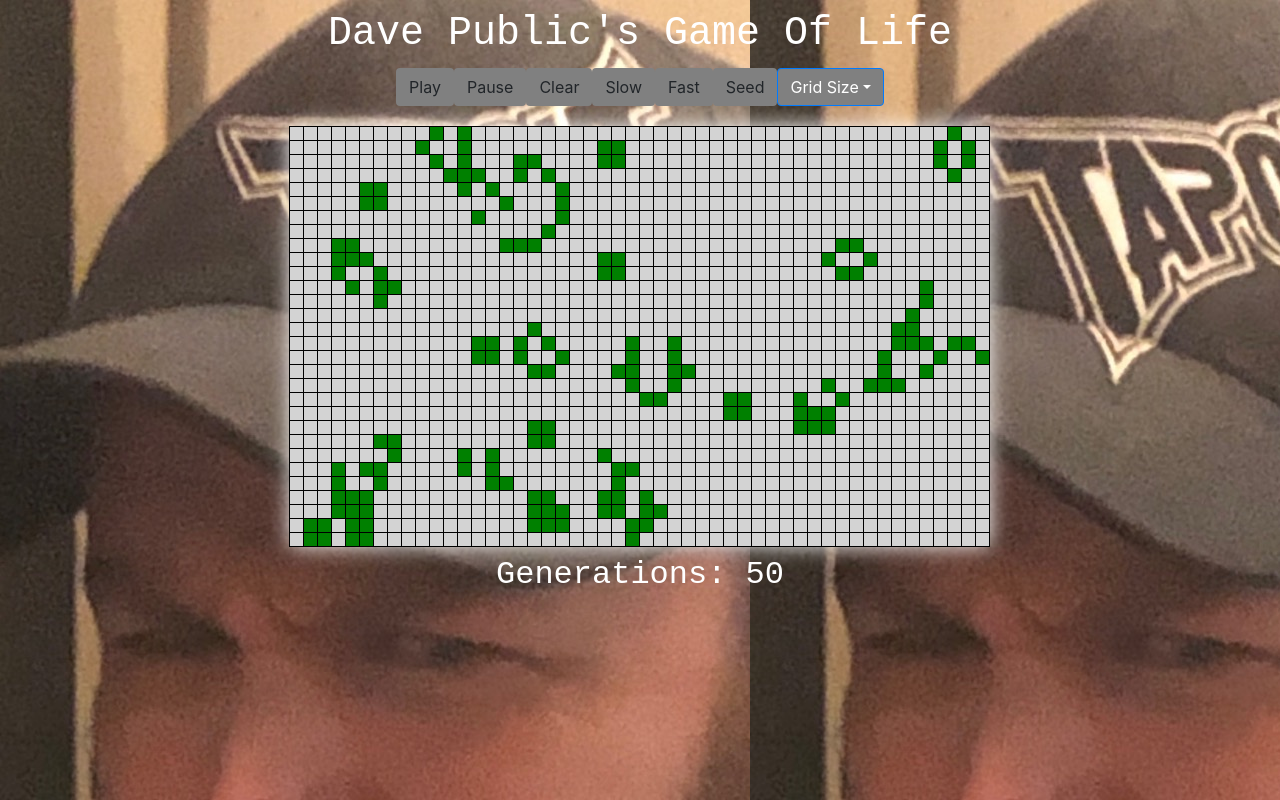
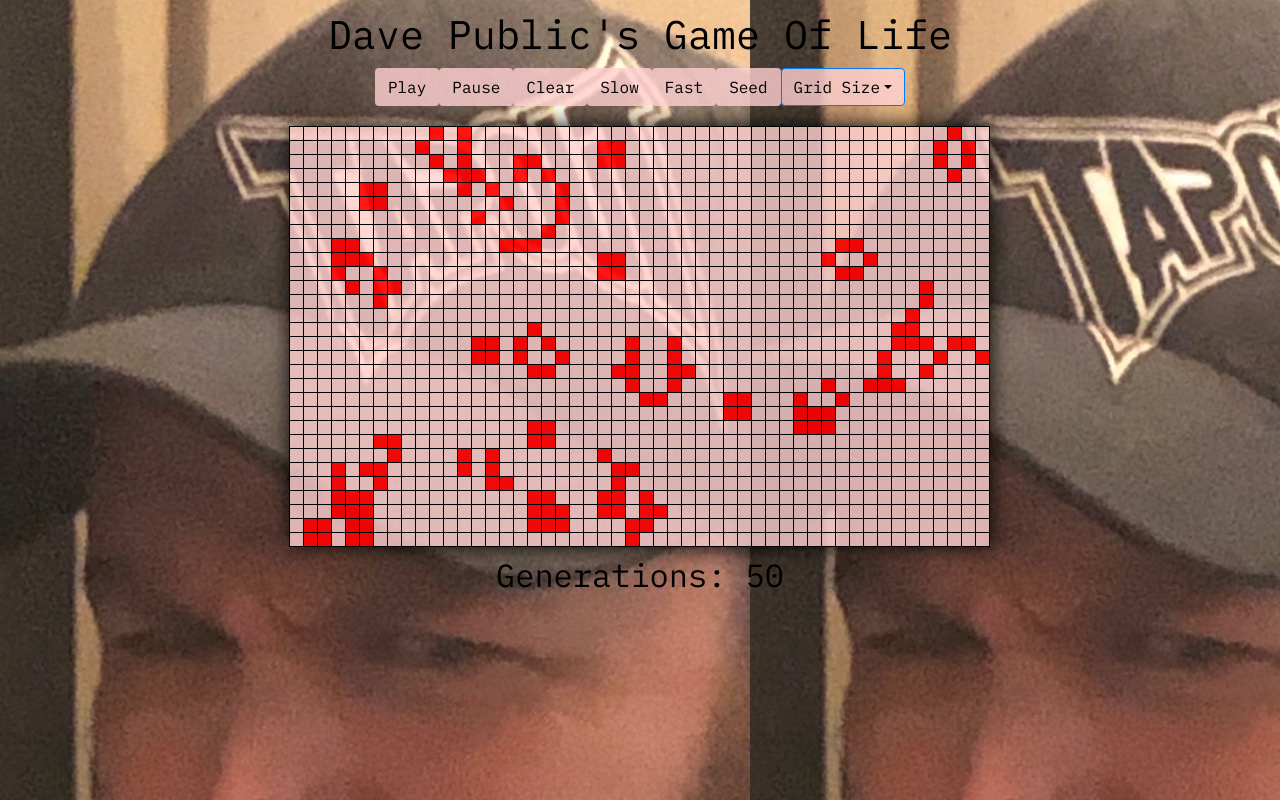
Before and after one commit to egrieshaber/game-of-life, a React (Create React App) app: page / in a window 1280 px wide. Built offline with nearby package versions, Linux system fonts and the light colour scheme.

Commit message:
css adjustments
adjusted font, and grid, button colors to red theme

```diff
--- a/src/index.css
+++ b/src/index.css
@@ -1,3 +1,6 @@
+@import url('https://fonts.googleapis.com/css?family=IBM+Plex+Mono|Major+Mono+Display');
+
+
 body {
   background-image: url('../src/IMG_2397.JPG');
 }
@@ -12,15 +15,15 @@ body {
 }
 
 .off {
-  background-color: lightgray;
+  background-color: rgba(255, 209, 209, 0.8);
 }
 
 .on {
-  background-color: green;
+  background-color: rgba(255, 0, 0, 0.9);
 }
 
 .box:hover {
-  background: #00cf;
+  background: black;
 }
 
 .center {
@@ -33,16 +36,18 @@ body {
   width: 150px;
   line-height: 0;
   margin: auto;
-  box-shadow: 0 0 20px white;
+  box-shadow: 0 0 20px black;
   margin-top: 20px;
 }
 
 .btn {
-  background: grey;
+  background: rgba(255, 209, 209, 0.8);
+  font-family: 'IBM Plex Mono', monospace;
+  color: black;
 }
 
 h1 {
-  color: white;
+  color: black;
   margin: auto;
   text-align: center;
   width: 50%;
@@ -51,7 +56,7 @@ h1 {
 }
 
 h2 {
-  color: white;
+  color: black;
   margin: auto;
   text-align: center;
   width: 50%;
@@ -60,7 +65,7 @@ h2 {
 }
 
 h3 {
-  color: white;
+  color: black;
   margin: auto;
   text-align: center;
   width: 50%;
@@ -68,7 +73,7 @@ h3 {
 }
 
 h4 {
-  color: white;
+  color: black;
   margin: auto;
   text-align: center;
   width: 50%;
```
